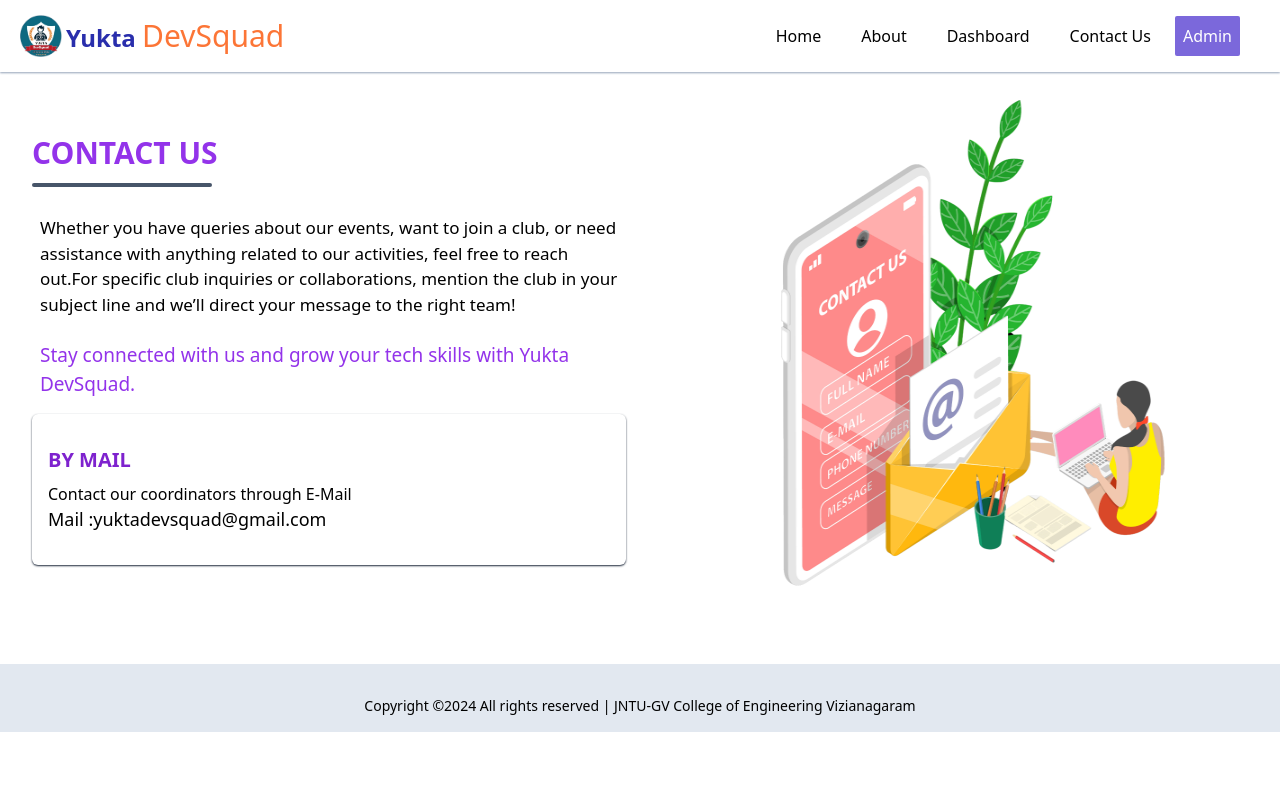
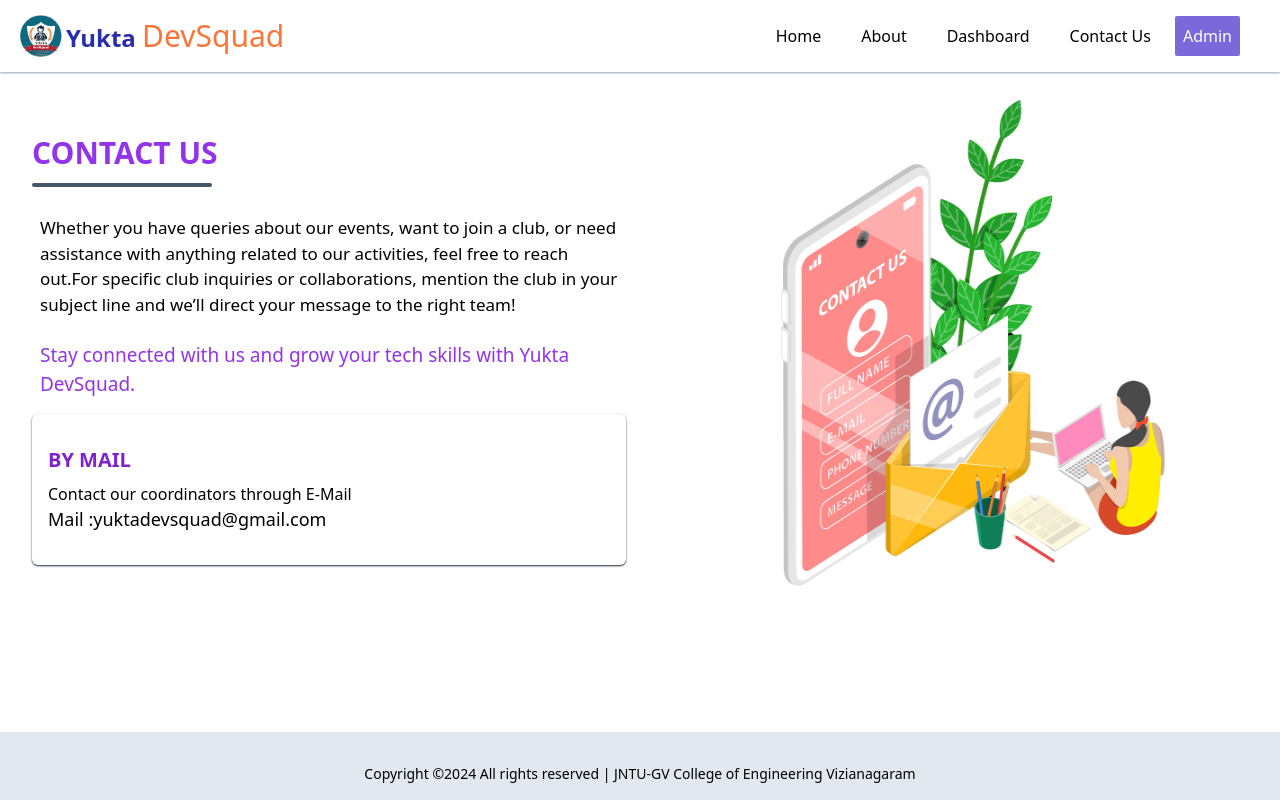
Before and after one commit to devsquad-jntugv/devsquad, a React (Create React App) app in the folder frontend/: page /contact in a window 1280 px wide. Built offline with nearby package versions, Linux system fonts and the light colour scheme.

Commit message:
Updated Contact.jsx

```diff
--- a/frontend/src/Pages/MainPages/Contact.jsx
+++ b/frontend/src/Pages/MainPages/Contact.jsx
@@ -25,7 +25,7 @@ const Contact = () => {
         </div>
       </section>
       </div>
-       <footer className="py-4 px-4 bg-slate-200">
+       <footer className="py-4 px-4 bg-slate-200 w-full absolute bottom-0">
        <p className="text-center font-medium text-sm mt-4">Copyright ©2024 All rights reserved | JNTU-GV College of Engineering Vizianagaram</p>
        </footer>
     </>
```
